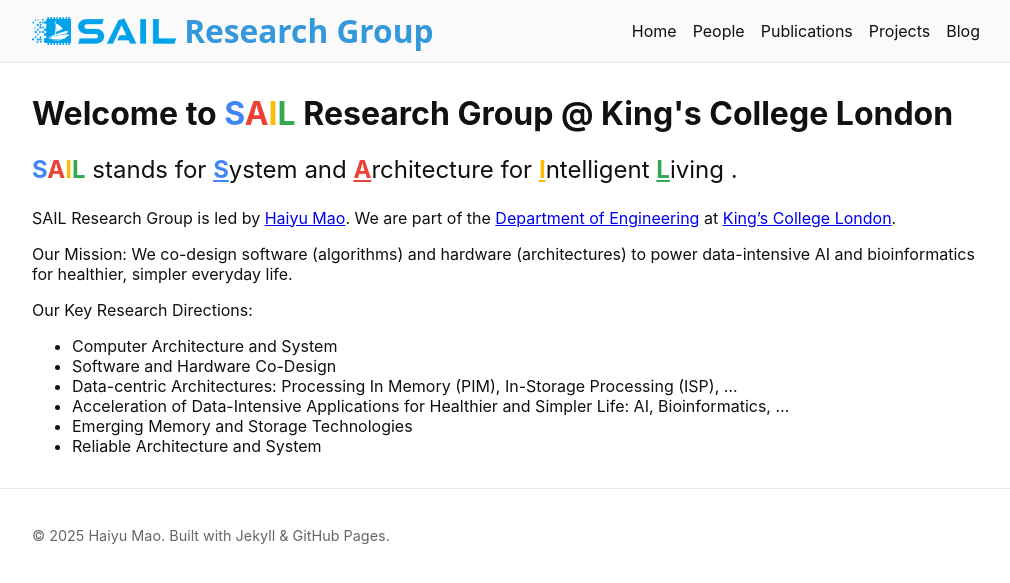
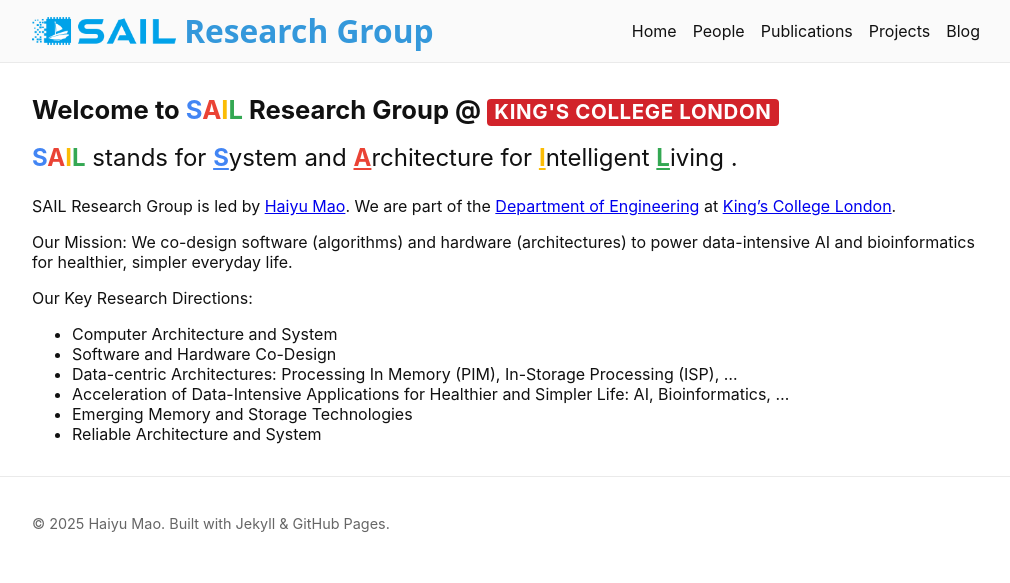
Before and after one commit to sail-research-group/sail-homepage, a Jekyll site: the page built from index.md, in a window 1280 px wide. Shown: the top 583 px of the page, without its empty margins (134-1144 px from the left). Built offline with Jekyll 4.4.1, drawn with Linux system fonts in a browser that asks for light colours.

Commit message:
more style updates

```diff
--- a/assets/css/style.css
+++ b/assets/css/style.css
@@ -69,10 +69,26 @@
   font-size: 1em;   /* bigger letters inside the H1 */
 }
 
+h1 {
+  font-size: 1.6rem;  /* default is often ~2–2.5rem; tweak down */
+}
+
 /* Make the "SAIL stands for ..." line larger overall */
 .sail-explainer {
   font-size: 1.5rem;  /* tweak up/down as you like */
   margin-top: 0.75rem;
+}
+
+.kings-brand {
+  display: inline-block;
+  background: #D2232A;      /* King's red */
+  color: #ffffff;           /* white text */
+  padding: 0.05em 0.35em;
+  border-radius: 0.2em;
+  font-weight: 700;
+  letter-spacing: 0.03em;
+  text-transform: uppercase; /* optional – closer to logo feel */
+  font-size: 0.8em;         /* slightly smaller than H1 text */
 }
 
 
--- a/index.md
+++ b/index.md
@@ -8,7 +8,8 @@
   <span class="sail-word sail-logo sail-heading">
     <span class="sail-letter sail-s">S</span><span class="sail-letter sail-a">A</span><span class="sail-letter sail-i">I</span><span class="sail-letter sail-l">L</span>
   </span>
-  Research Group @ King's College London
+  Research Group @
+  <span class="kings-brand">King's College London</span>
 </h1>
 
 <p class="sail-explainer">
```
Also changed, not shown: 3 other files.
